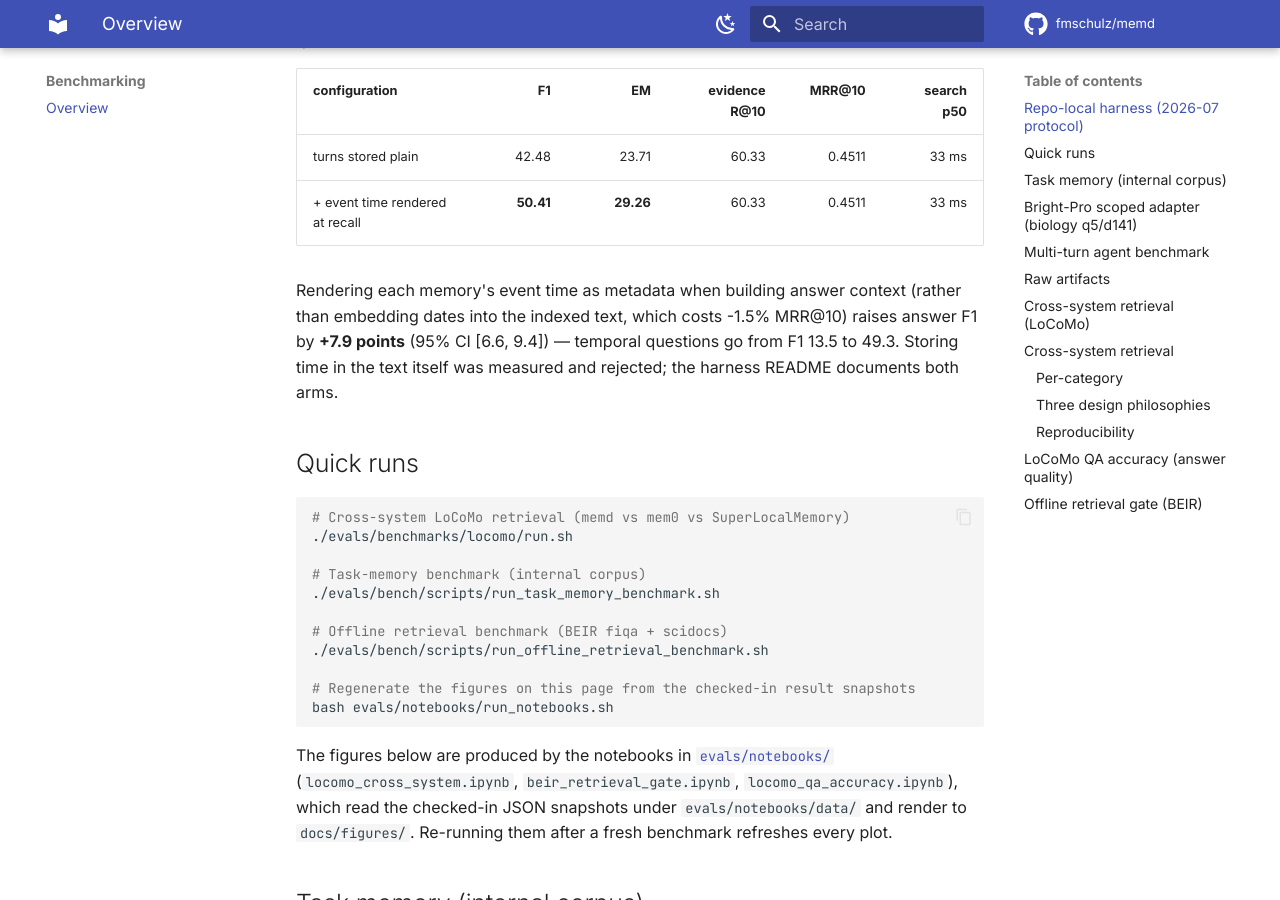
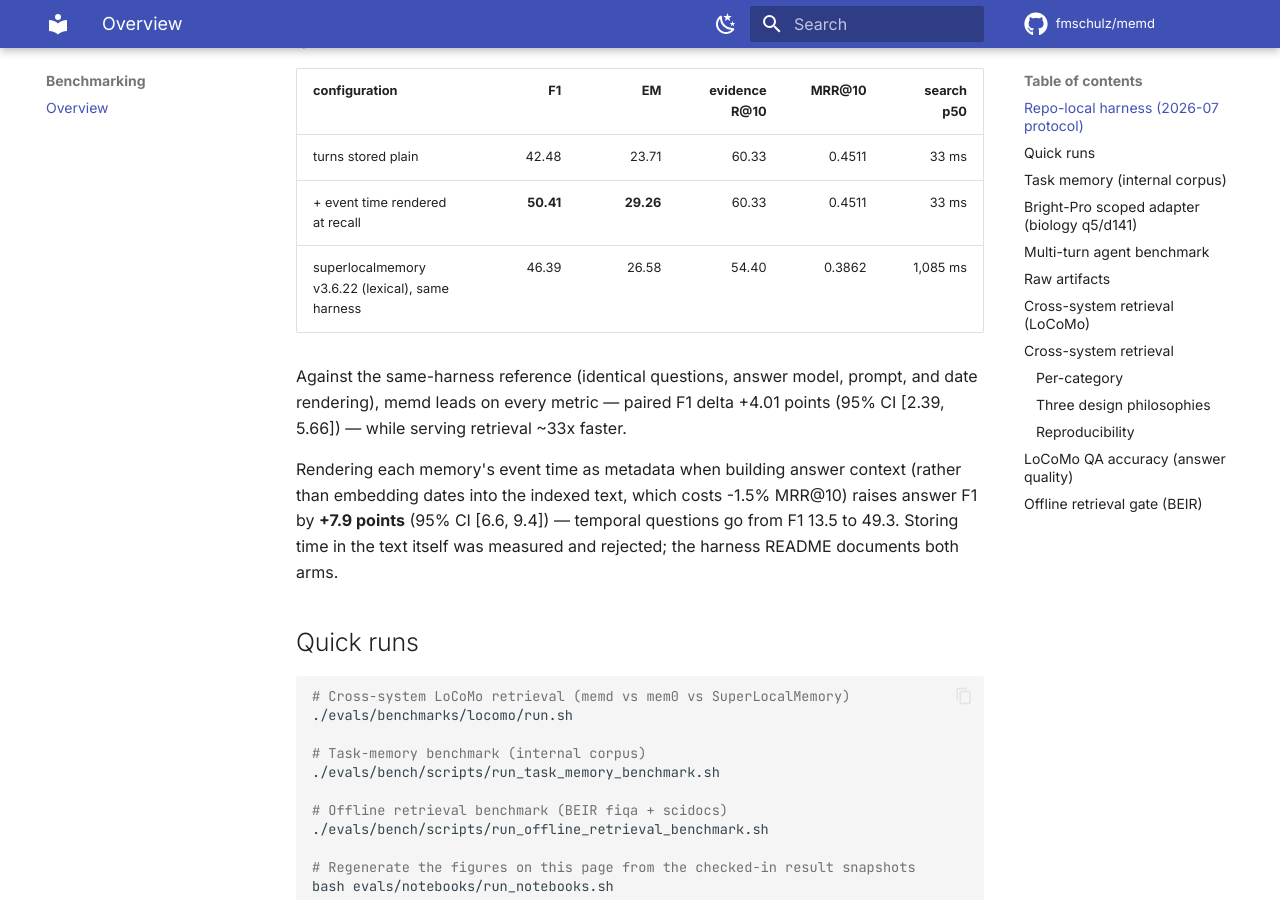
Before and after one commit to fmschulz/memd, an MkDocs documentation site: the page built from docs/benchmarking.md, in a window 1280 px wide and 900 px high, scrolled down 564 px. Built offline with MkDocs 1.6.1 and Material for MkDocs 9.7.7, drawn with Linux system fonts in a browser that asks for light colours; comment, search, counter and statistics services are not loaded; the version menu is left out.

Commit message:
docs(bench): add same-harness reference comparison (bonus target met)

```diff
--- a/docs/benchmarking.md
+++ b/docs/benchmarking.md
@@ -23,6 +23,11 @@ Headline result (10 conversations, 5,882 turns; answer quality over all
 |---|---:|---:|---:|---:|---:|
 | turns stored plain | 42.48 | 23.71 | 60.33 | 0.4511 | 33 ms |
 | + event time rendered at recall | **50.41** | **29.26** | 60.33 | 0.4511 | 33 ms |
+| superlocalmemory v3.6.22 (lexical), same harness | 46.39 | 26.58 | 54.40 | 0.3862 | 1,085 ms |
+
+Against the same-harness reference (identical questions, answer model,
+prompt, and date rendering), memd leads on every metric — paired F1 delta
++4.01 points (95% CI [2.39, 5.66]) — while serving retrieval ~33x faster.
 
 Rendering each memory's event time as metadata when building answer context
 (rather than embedding dates into the indexed text, which costs -1.5% MRR@10)
```
